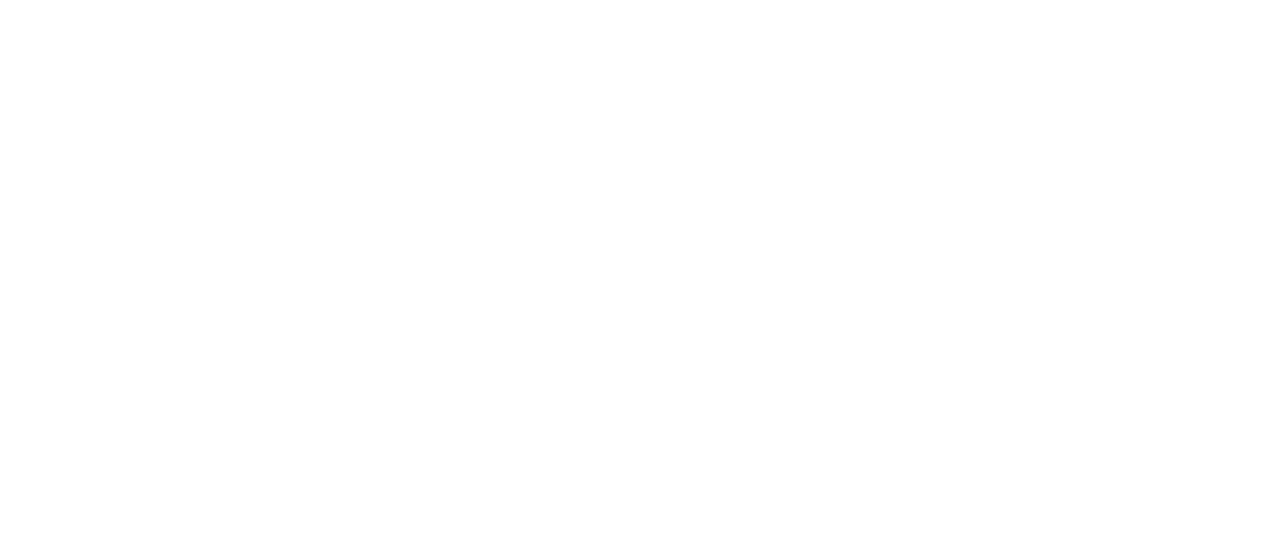
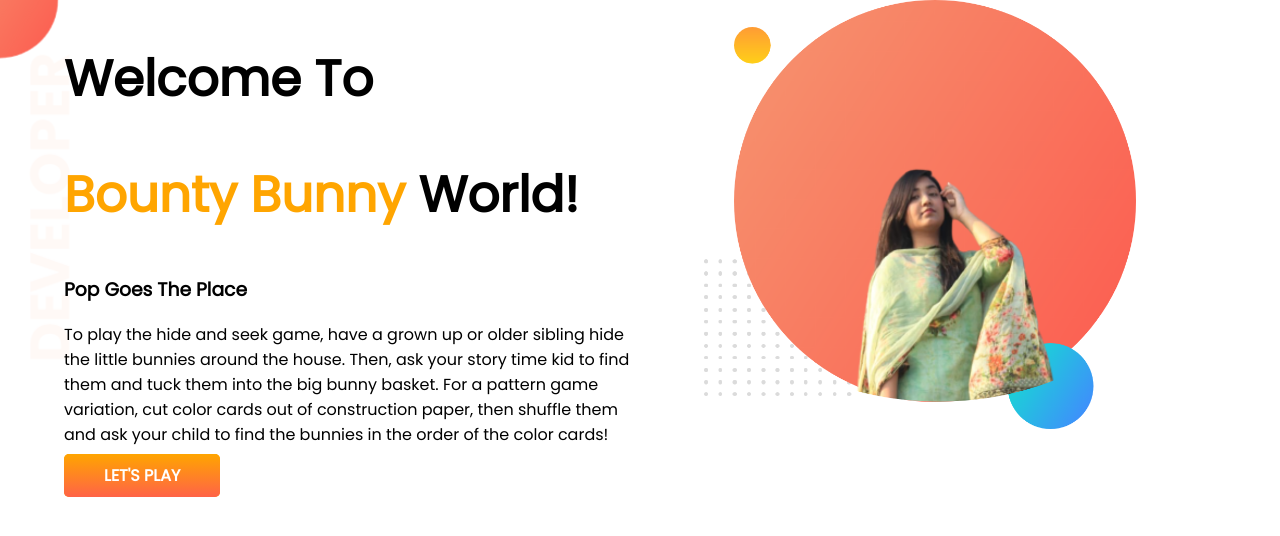
Before and after one commit to tafannomtoma/my-portfolio, a plain HTML site: page index.html in a window 1280 px wide. Drawn offline with Linux system fonts and the light colour scheme.

Commit message:
top banner added

```diff
--- a/index.html
+++ b/index.html
@@ -5,10 +5,35 @@
     <meta charset="UTF-8">
     <meta http-equiv="X-UA-Compatible" content="IE=edge">
     <meta name="viewport" content="width=device-width, initial-scale=1.0">
-    <title>my-portfolio</title>
+    <title>my-portfoliio</title>
+    <link rel="preconnect" href="https://fonts.googleapis.com">
+    <link rel="preconnect" href="https://fonts.gstatic.com" crossorigin>
+    <link href="https://fonts.googleapis.com/css2?family=Poppins&display=swap" rel="stylesheet">
+    <link rel="stylesheet" href="style.css">
 </head>
 
 <body>
+    <section class="top-banner">
+        <div class="half-width">
+            <h1>Welcome To </h1>
+            <h1><span class="orange">Bounty Bunny</span> World!</h1>
+            <h3>Pop Goes The Place</h3>
+
+            <p>To play the hide and seek game, have a grown up or older sibling hide the little bunnies around the
+                house.
+                Then,
+                ask your story time kid to find them and tuck them into the big bunny basket. For a pattern game
+                variation,
+                cut
+                color cards out of construction paper, then shuffle them and ask your child to find the bunnies in the
+                order
+                of
+                the color cards!</p>
+            <a class="link-button" target="-blank"
+                href="https://popgoesthepage.princeton.edu/a-bounty-of-bunnies/">LET'S PLAY</a>
+        </div>
+        <div class="half-width"><img src="images/my-bg.png" alt=""></div>
+    </section>
 
 </body>
 
--- a/style.css
+++ b/style.css
@@ -0,0 +1,33 @@
+body{
+    font-family: 'Poppins', sans-serif;
+    margin: 0px;
+}
+h1{
+    font-size: 50px;
+}
+.orange{
+    color: orange;
+}
+section{
+    display: flex;
+}
+.half-width{
+    width: 50%;
+    padding-left: 5%;
+}
+.half-width img{
+    width: 75%;
+}
+.link-button{
+    text-decoration: none;
+    background-image: linear-gradient(orange , tomato);
+    background-color: orange;
+    padding: 10px 40px;
+    border-radius: 5px;
+    color:white;
+    font-weight: 700;
+}
+.top-banner{
+    background-image:url(images/top-banner.png) ;
+    background-repeat: no-repeat;
+}
```
